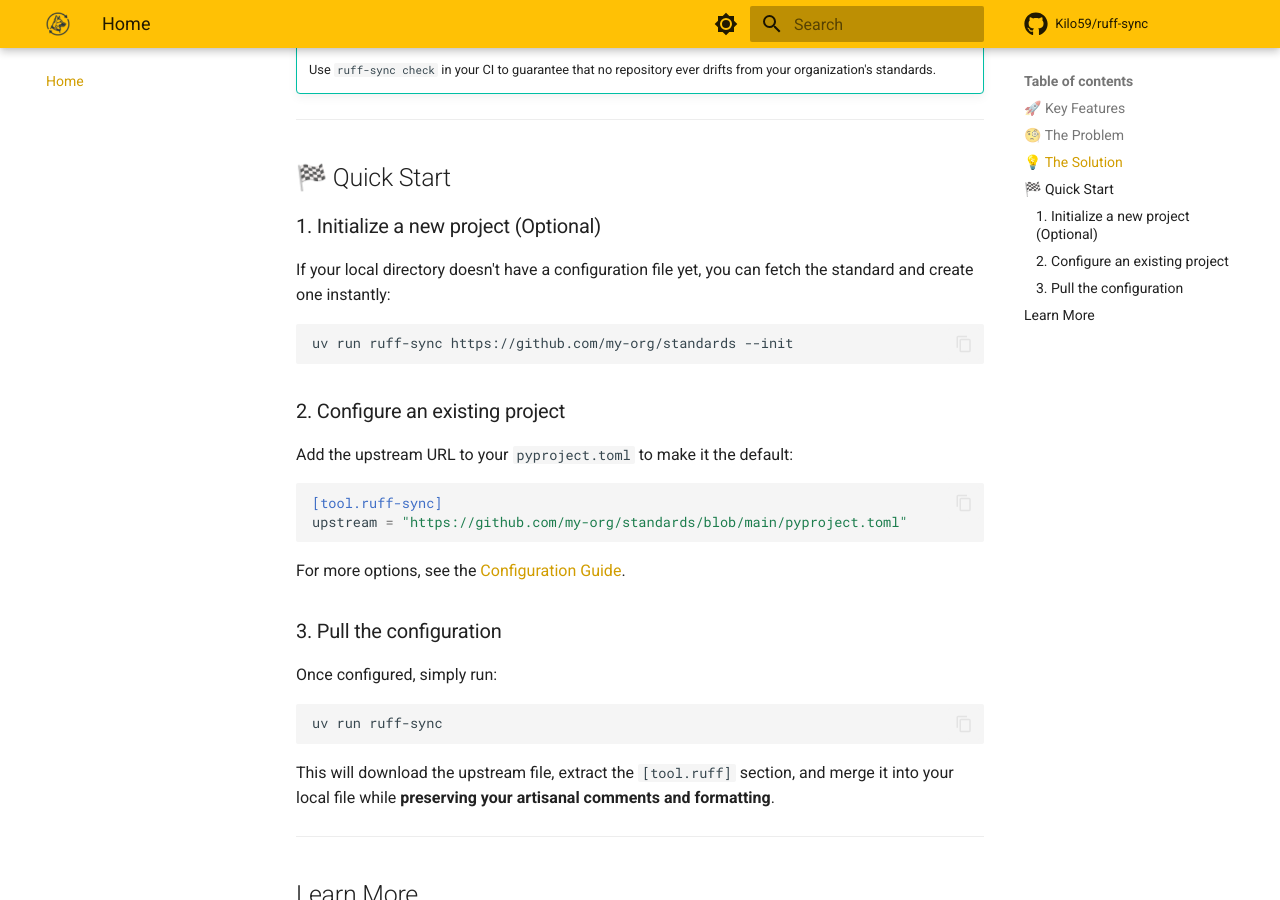
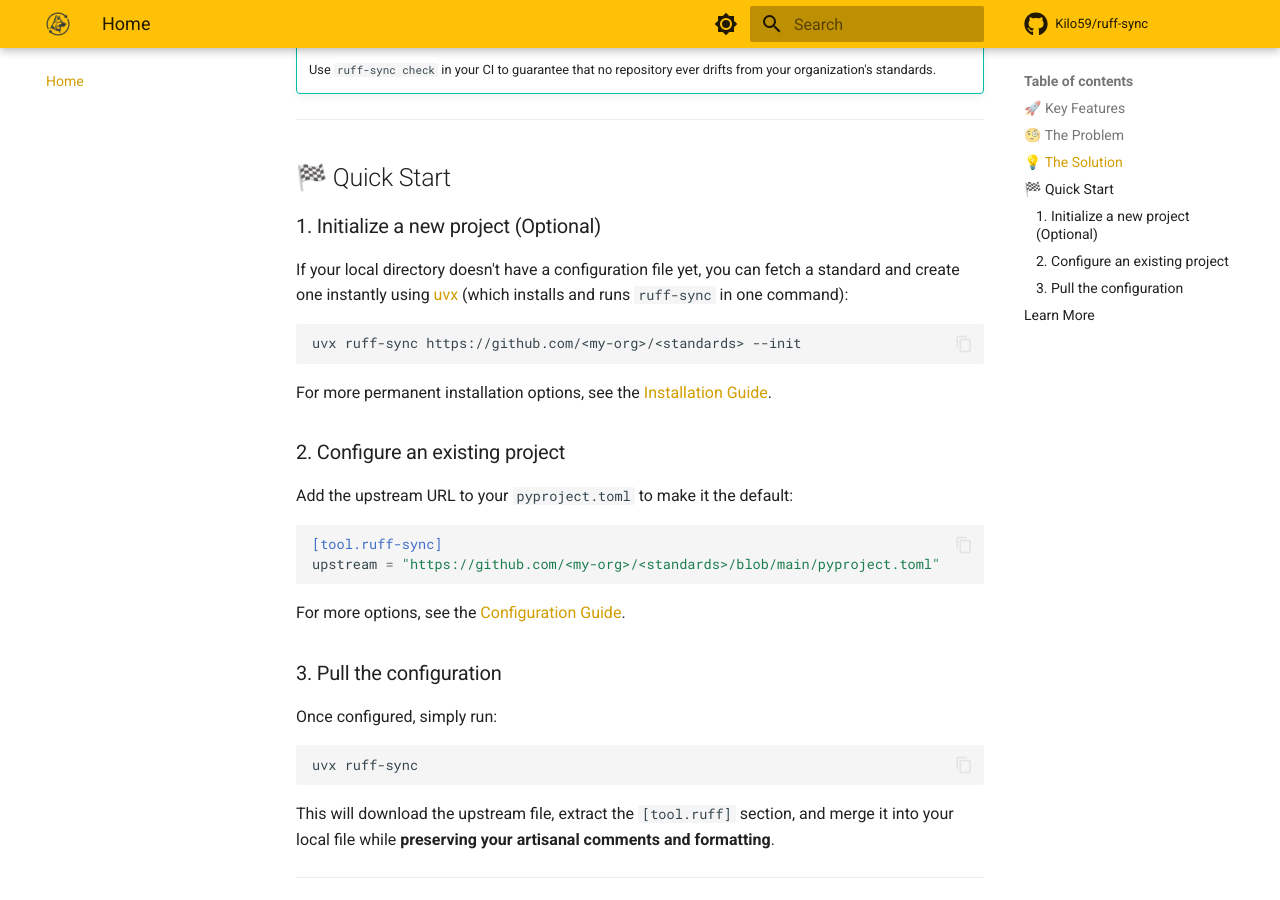
Before and after one commit to Kilo59/ruff-sync, an MkDocs documentation site: the page built from docs/index.md, in a window 1280 px wide and 900 px high, scrolled down 1535 px. Built offline with MkDocs 1.6.1 and Material for MkDocs 9.7.7, drawn with Linux system fonts in a browser that asks for light colours; comment, search, counter and statistics services are not loaded.

Commit message:
update index page

````diff
--- a/docs/index.md
+++ b/docs/index.md
@@ -44,11 +44,13 @@ Internal "base" configurations or shared presets often fall out of sync, or requ
 
 ### 1. Initialize a new project (Optional)
 
-If your local directory doesn't have a configuration file yet, you can fetch the standard and create one instantly:
+If your local directory doesn't have a configuration file yet, you can fetch a standard and create one instantly using [uvx](https://docs.astral.sh/uv/guides/tools/#running-tools) (which installs and runs `ruff-sync` in one command):
 
 ```bash
-uv run ruff-sync https://github.com/my-org/standards --init
+uvx ruff-sync https://github.com/<my-org>/<standards> --init
 ```
+
+For more permanent installation options, see the [Installation Guide](installation.md).
 
 ### 2. Configure an existing project
 
@@ -56,7 +58,7 @@ Add the upstream URL to your `pyproject.toml` to make it the default:
 
 ```toml
 [tool.ruff-sync]
-upstream = "https://github.com/my-org/standards/blob/main/pyproject.toml"
+upstream = "https://github.com/<my-org>/<standards>/blob/main/pyproject.toml"
 ```
 
 For more options, see the [Configuration Guide](configuration.md).
@@ -66,7 +68,7 @@ For more options, see the [Configuration Guide](configuration.md).
 Once configured, simply run:
 
 ```bash
-uv run ruff-sync
+uvx ruff-sync
 ```
 
 This will download the upstream file, extract the `[tool.ruff]` section, and merge it into your local file while **preserving your artisanal comments and formatting**.
````
